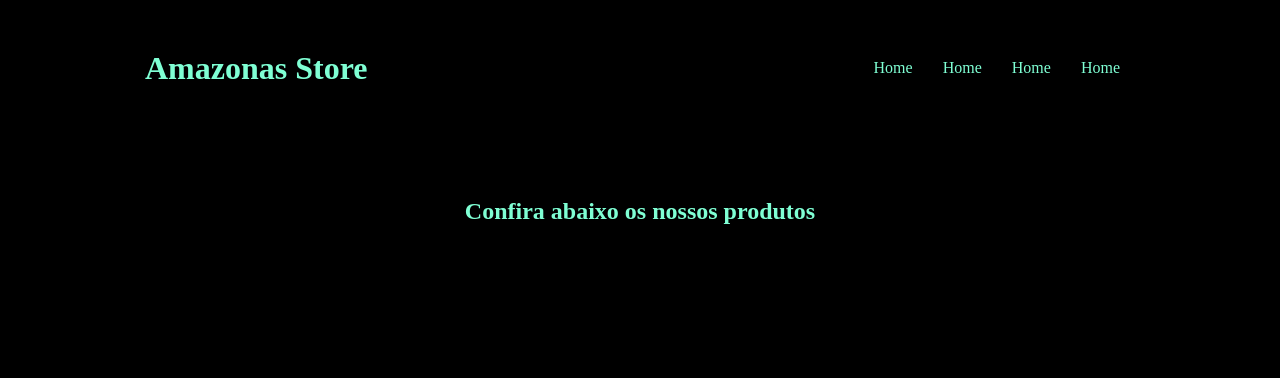
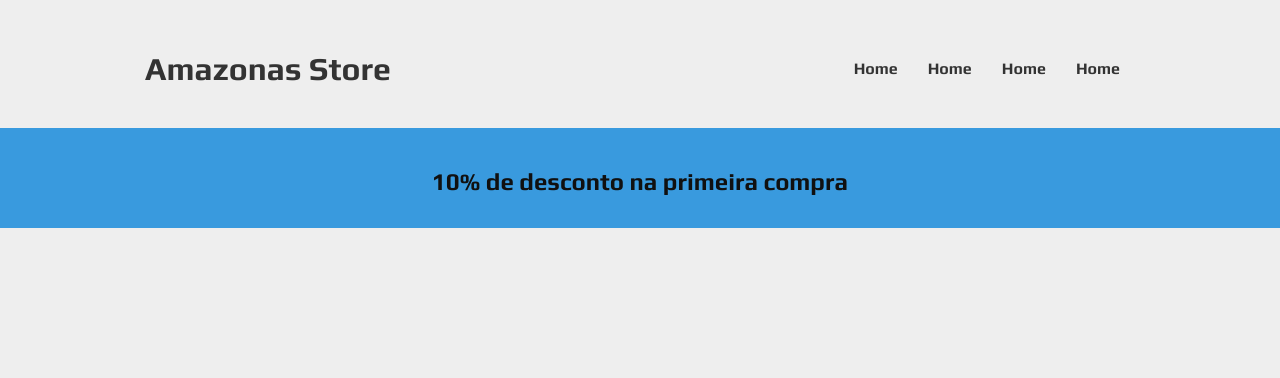
Before and after one commit to mateus018/loja, a plain HTML site: page index.html in a window 1280 px wide. Drawn offline with Linux system fonts and the light colour scheme; no server answers.

Commit message:
new layout

```diff
--- a/index.html
+++ b/index.html
@@ -36,12 +36,8 @@
     </header>
 
     <div class="main-container">
-        <h2>Confira abaixo os nossos produtos</h2>
-        <div class="main-content" id="main-content">
-
-
-
-      </div>
+       <div class="desconto"><h2>10% de desconto na primeira compra</h2></div>
+        <div class="main-content" id="main-content"></div>
     </div>
 </body>
 </html>
--- a/script.js
+++ b/script.js
@@ -42,7 +42,7 @@ async function get() {
 
 
         const valor = document.createElement("span");
-        valor.innerText = item.price;
+        valor.innerText = item.price.toFixed(2);
 
 
         const botaoCart = document.createElement("a");
--- a/style.css
+++ b/style.css
@@ -1,6 +1,8 @@
 body {
-    background-color: black;
+    background-color: #eee;
     color: #fff;
+    font-family: 'Play', sans-serif;
+
 }
 
 a {
@@ -40,7 +42,7 @@ nav li {
 }
 
 nav ul li a {
-  color: aquamarine;
+  color: #333;
   padding: 15px;
 }
 
@@ -51,12 +53,17 @@ nav ul {
 
   h1{
     text-decoration: none;
-    color: aquamarine;
+    color: #333;
   }
 
 h2{
-  padding: 50px 0px 150px 0;
-  color: aquamarine;
+  padding: 20px;
+  color: #101010;
+
+
+
+
+
 }
 
   .main-container{
@@ -77,8 +84,6 @@ h2{
   flex-wrap:wrap;
   column-gap: 20px;
   row-gap: 20px;
-
-
 
 }
 
@@ -131,3 +136,10 @@ h2{
   margin: 15px;
   padding: 8px 45px;
 }
+.desconto{
+  width: 100vw;
+  height: 100px;
+  margin-bottom: 100px;
+  text-align: center;
+  background-color: #399ade;
+}
```
